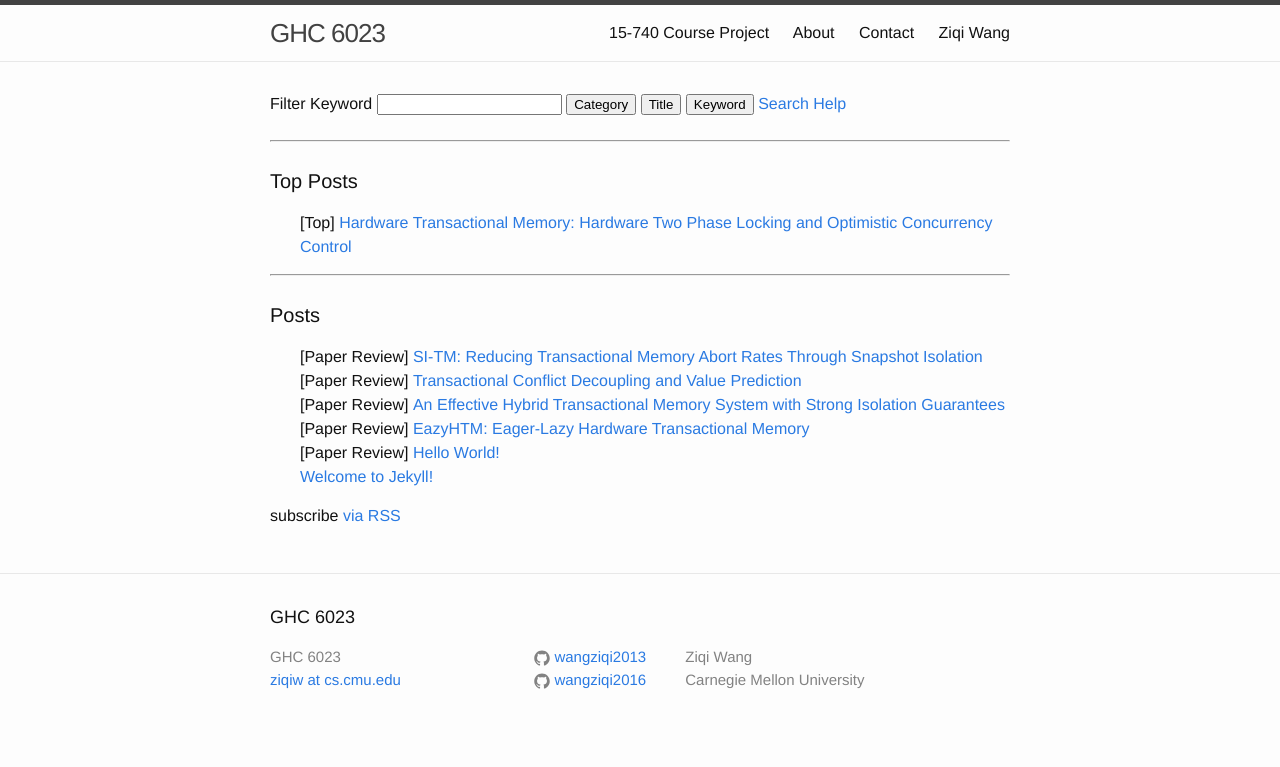
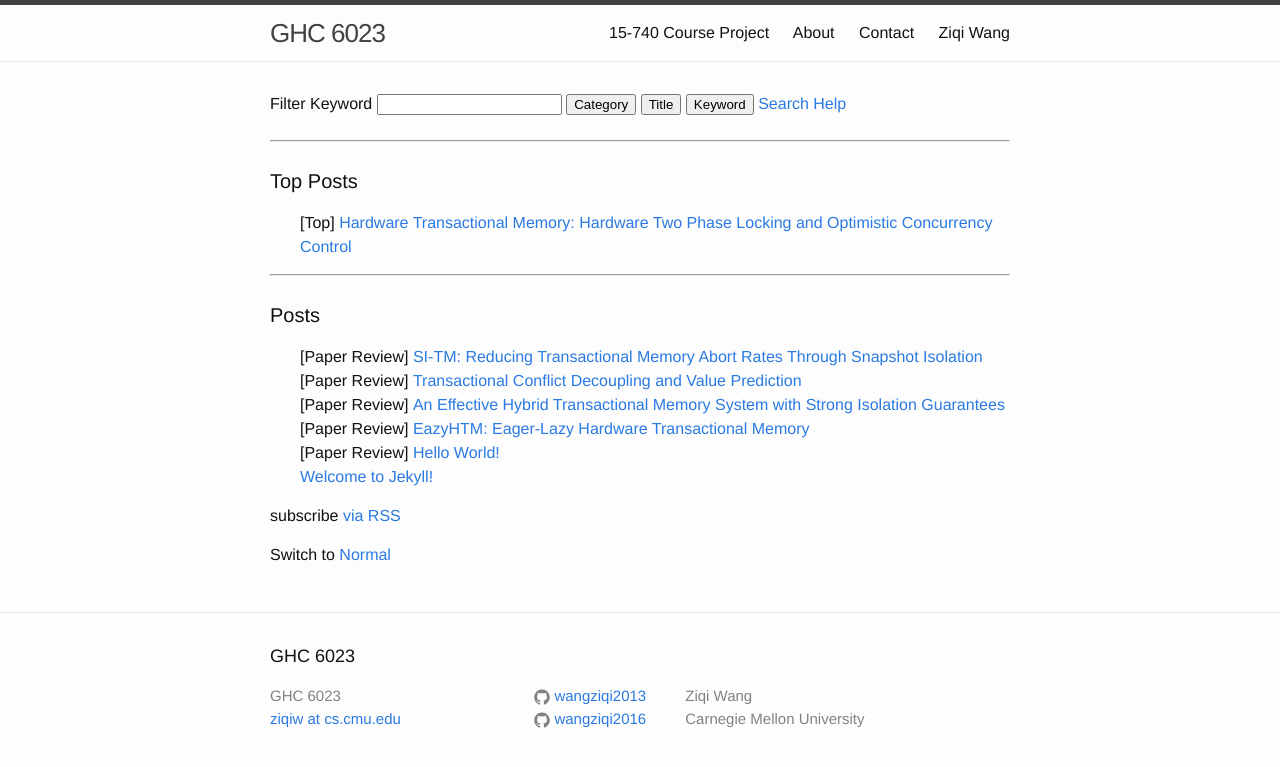
Before and after one commit to wangziqi2013/wangziqi2013.github.io, a Jekyll site: the page built from index-small.html, in a window 1280 px wide. Shown: the top 767 px of the page. Built offline with Jekyll 4.4.1, drawn with Linux system fonts in a browser that asks for light colours.

Commit message:
adding switch to normal

```diff
--- a/index-small.html
+++ b/index-small.html
@@ -103,5 +103,5 @@ layout: default
   </ul>
 
   <p class="rss-subscribe">subscribe <a href="{{ "/feed.xml" | prepend: site.baseurl }}">via RSS</a></p>
-
+  <p class="rss-subscribe">Switch to <a href="{{ "/index.html" | prepend: site.baseurl }}">Normal</a></p>
 </div>
```
